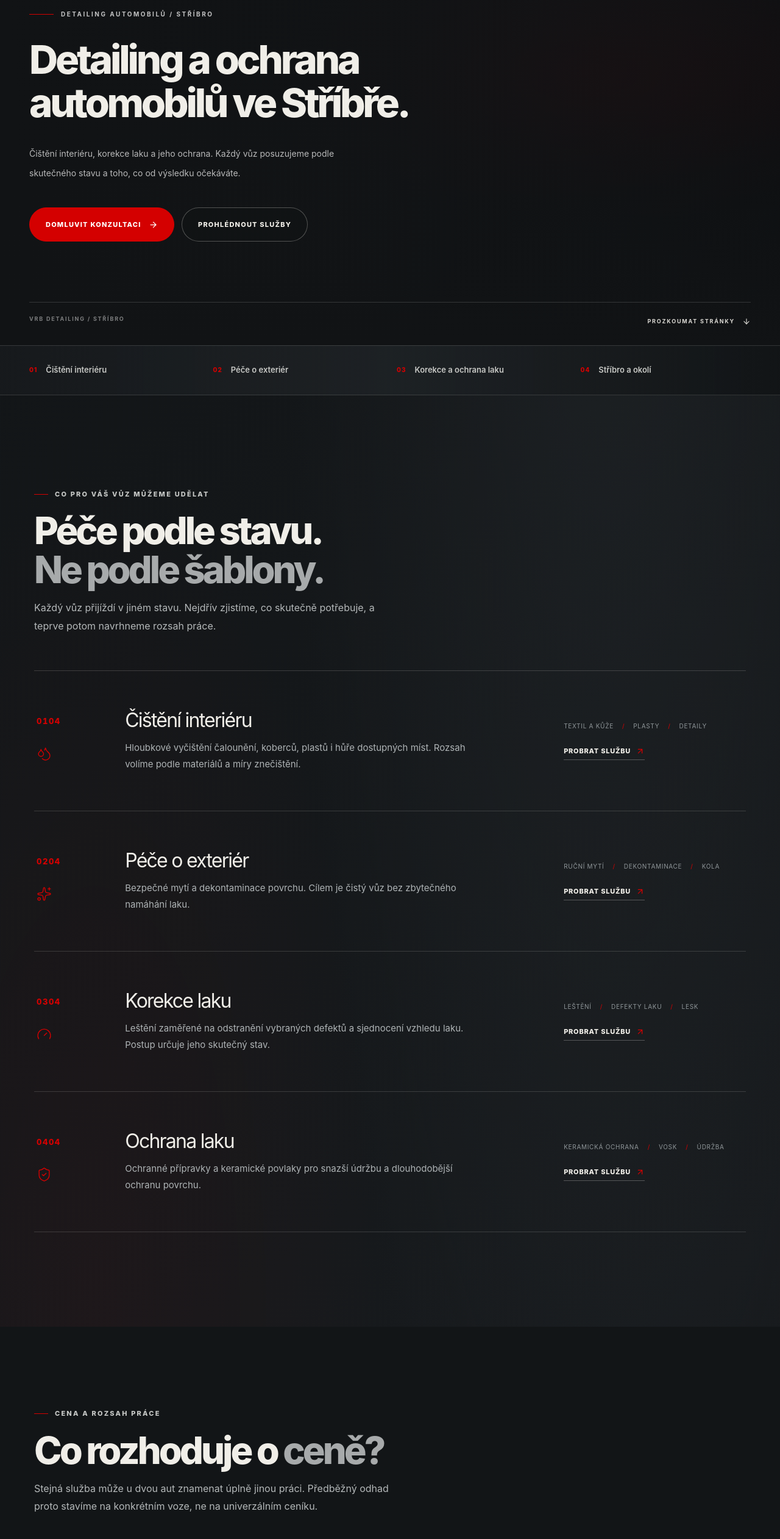
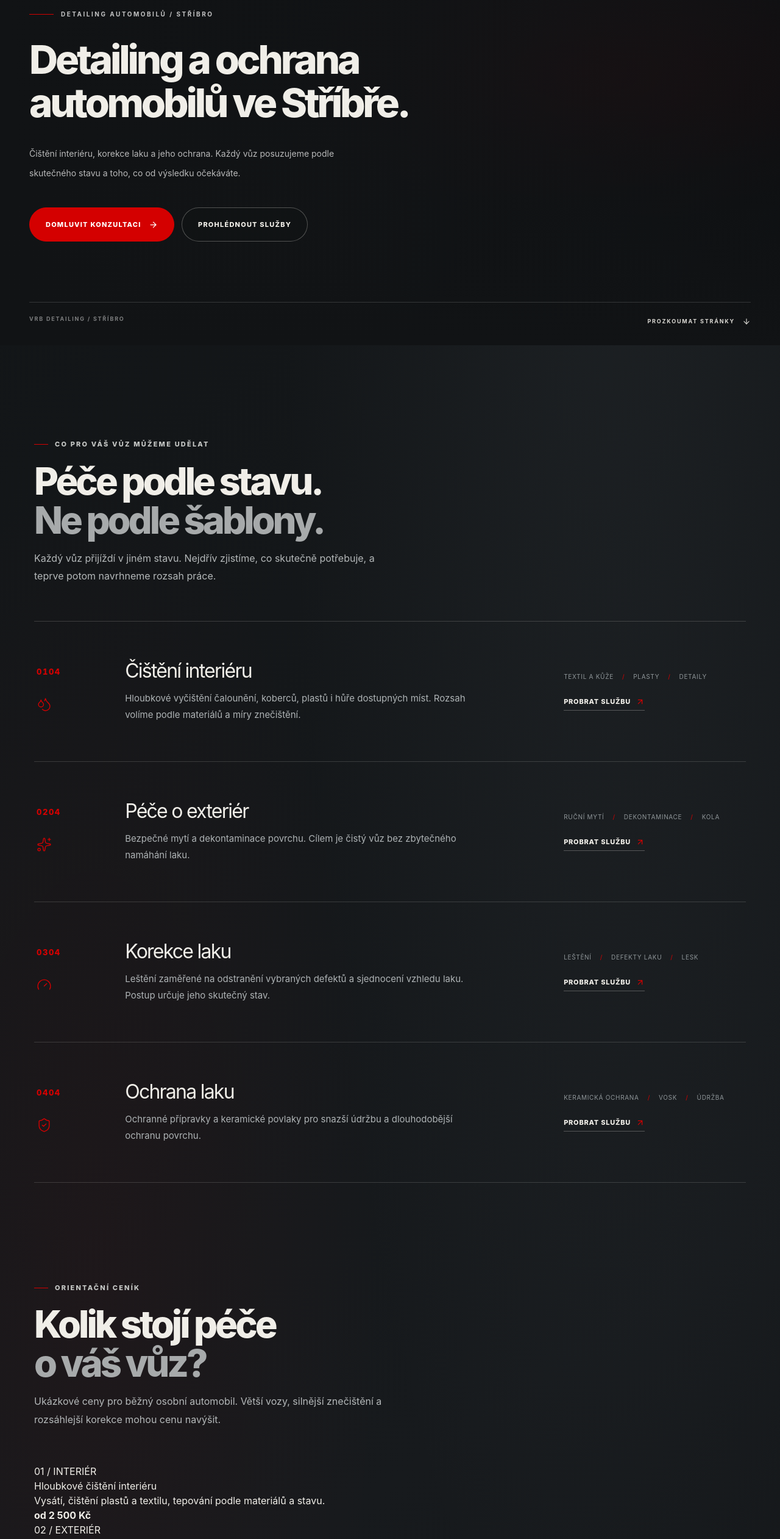
Before and after one commit to vrbaX/Car-Detailing, a React (Vite) app: page / in a window 1280 px wide. Shown: the part 234-2757 px from the top of the page at 61% size. Built offline with nearby package versions, Linux system fonts and the light colour scheme.

Commit message:
Remove duplicate service strip and add clear example pricing

```diff
--- a/src/App.jsx
+++ b/src/App.jsx
@@ -93,13 +93,6 @@ function App() {
       <Navbar />
       <Hero />
 
-      <section className="trust-strip motion-section" aria-label="Přehled služeb">
-        <div><span>01</span><p>Čištění interiéru</p></div>
-        <div><span>02</span><p>Péče o exteriér</p></div>
-        <div><span>03</span><p>Korekce a ochrana laku</p></div>
-        <div><span>04</span><p>Stříbro a okolí</p></div>
-      </section>
-
       <section id="sluzby" className="section-wrap services-section motion-section">
         <SectionHeading
           eyebrow="Co pro váš vůz můžeme udělat"
@@ -127,31 +120,33 @@ function App() {
         </div>
       </section>
 
-      <section id="cena" className="decision-section motion-section">
+      <section id="cena" className="pricing-section motion-section">
         <div className="section-wrap">
           <SectionHeading
-            eyebrow="Cena a rozsah práce"
-            title={<>Co rozhoduje o <em>ceně?</em></>}
-            text="Stejná služba může u dvou aut znamenat úplně jinou práci. Předběžný odhad proto stavíme na konkrétním voze, ne na univerzálním ceníku."
+            eyebrow="Orientační ceník"
+            title={<>Kolik stojí péče<br /><em>o váš vůz?</em></>}
+            text="Ukázkové ceny pro běžný osobní automobil. Větší vozy, silnější znečištění a rozsáhlejší korekce mohou cenu navýšit."
           />
-          <div className="decision-grid">
-            <article className="decision-item reveal">
-              <span>01</span>
-              <h3>Velikost a typ vozu</h3>
-              <p>Rozměry auta a členitost interiéru nebo karoserie ovlivňují čas potřebný na práci.</p>
+          <div className="pricing-list">
+            <article className="price-row reveal">
+              <div><span>01 / INTERIÉR</span><h3>Hloubkové čištění interiéru</h3><p>Vysátí, čištění plastů a textilu, tepování podle materiálů a stavu.</p></div>
+              <strong>od 2 500 Kč</strong>
             </article>
-            <article className="decision-item reveal">
-              <span>02</span>
-              <h3>Aktuální stav</h3>
-              <p>Míra znečištění, stav materiálů a poškození laku určují, co je potřeba řešit.</p>
+            <article className="price-row reveal">
+              <div><span>02 / EXTERIÉR</span><h3>Mytí a dekontaminace laku</h3><p>Šetrné ruční mytí, odstranění nečistot a základní ochrana povrchu.</p></div>
+              <strong>od 1 500 Kč</strong>
             </article>
-            <article className="decision-item reveal">
-              <span>03</span>
-              <h3>Požadovaný výsledek</h3>
-              <p>Rozsah čištění, korekce nebo ochrany volíme podle toho, co od péče očekáváte.</p>
+            <article className="price-row reveal">
+              <div><span>03 / KOREKCE</span><h3>Jednokrokové leštění laku</h3><p>Oživení lesku a omezení lehkých defektů podle stavu a tvrdosti laku.</p></div>
+              <strong>od 5 000 Kč</strong>
+            </article>
+            <article className="price-row reveal">
+              <div><span>04 / OCHRANA</span><h3>Keramická ochrana laku</h3><p>Aplikace ochranné vrstvy po odpovídající přípravě povrchu.</p></div>
+              <strong>od 7 000 Kč</strong>
             </article>
           </div>
-          <a href="#kontakt" className="button-secondary decision-cta">Požádat o předběžný odhad <ArrowUpRight size={15} /></a>
+          <p className="pricing-note">Konečnou cenu potvrdíme po upřesnění modelu, velikosti a aktuálního stavu vozu — vždy před zahájením práce.</p>
+          <a href="#kontakt" className="button-primary pricing-cta">Nechat si spočítat cenu <ArrowUpRight size={15} /></a>
         </div>
       </section>
 
```
